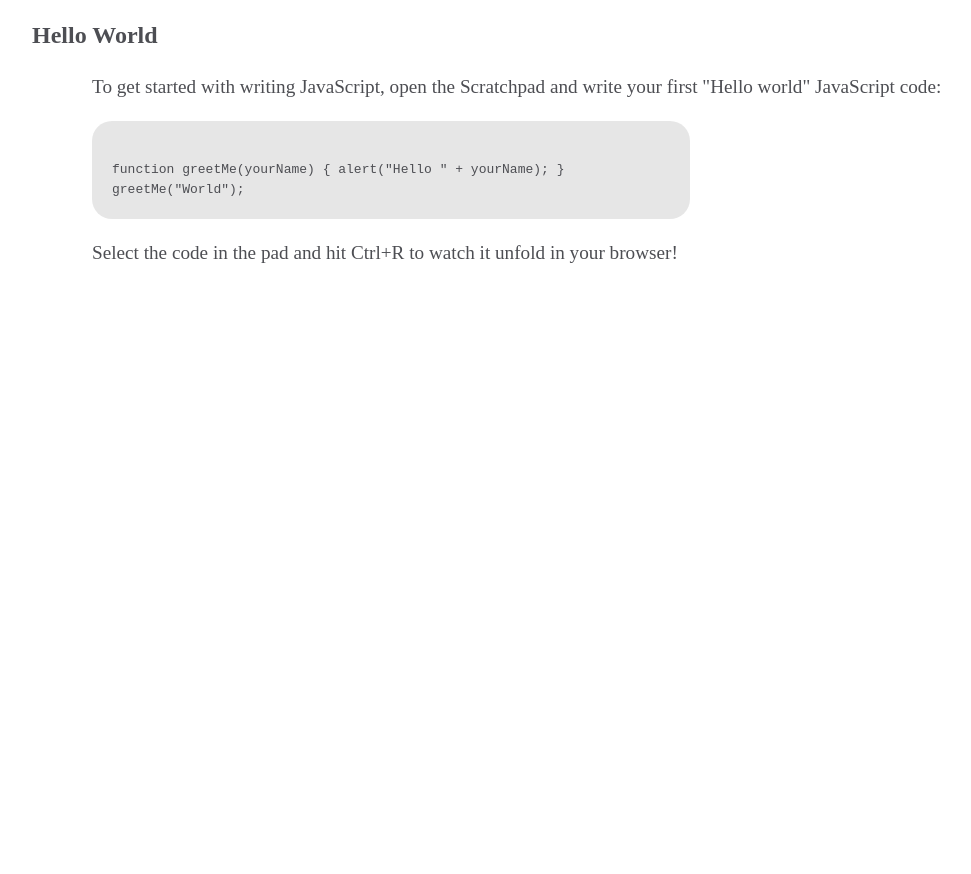
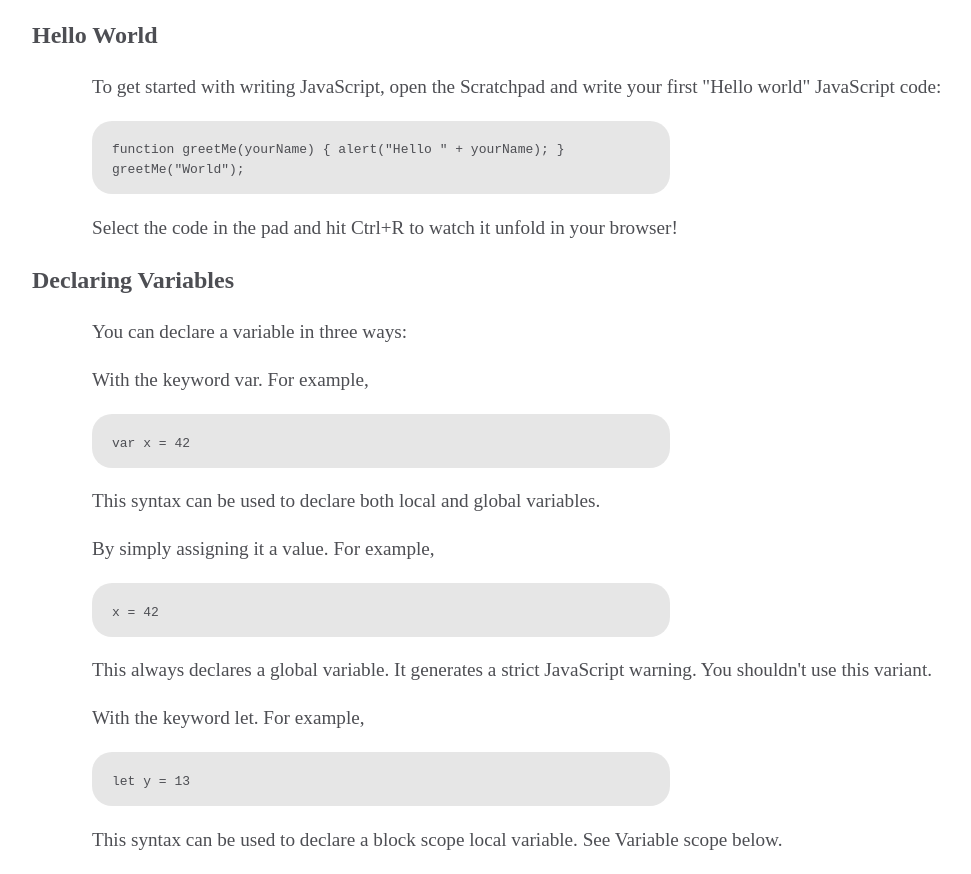
Before and after one commit to ithemark/Technical_Documentation, a plain HTML site: page Index.html in a window 1280 px wide. Shown: the part 1515-2389 px from the top of the page, without its empty margins (288-1259 px from the left). Before the commit the page ends 1802 px from the top, so only its background shows below. Drawn offline with Linux system fonts and the light colour scheme.

```diff
--- a/Index.css
+++ b/Index.css
@@ -16,7 +16,6 @@
     border-color: rgba(0, 22, 22, 0.4);
     text-align: center;
     overflow: scroll;
-    overflow-x: hidden;
 }
 
 #list{
@@ -33,7 +32,6 @@
 }
 
 .link{
-    width: 100%;
     font-size: large;
     border-top: solid;
     border-color: rgb(0, 22, 22, 0.4);
@@ -95,7 +93,24 @@
     border: 2px hidden black;
     border-radius: 20px;
     margin-left: 60px;
-    padding: 20px;
+    padding-bottom: 15px;
+    padding-left: 20px;
     font-size: medium;
     background-color: rgb(128, 128, 128, 0.2);
 }
+
+@media (max-width: 700px) {
+    #selection_tab{
+        position: absolute;
+        width: 100%;
+        top: 0;
+        height: 300px;
+        border-bottom: 4px solid rgb(128, 128, 128, 1)
+    }
+
+    #main-body{
+        width: 100%;
+        top: 300px;
+        left: 0;
+    }
+}
--- a/Index.html
+++ b/Index.html
@@ -36,6 +36,10 @@
 
                 <li id="item">
                     <a id="5" class="link" href="#hello_world">Hello World</a>
+                </li>
+
+                <li id="item">
+                    <a id="4" class="link" href="#declaring_variables">Declaring Variables</a>
                 </li>
 
             </ul>
@@ -145,6 +149,49 @@
                     Select the code in the pad and hit Ctrl+R to watch it unfold in your browser!
                 </p>
             </section>
+
+            <section>
+                <h1 id="declaring_variables">Declaring Variables</h1>
+                <p>
+                    You can declare a variable in three ways:
+                </p>
+
+                <p>
+                    With the keyword var. For example,
+                </p>
+
+                <code>
+                    var x = 42
+                </code>
+
+                <p>
+                    This syntax can be used to declare both local and global variables.
+                </p>
+
+                <p>
+                    By simply assigning it a value. For example,
+                </p>
+
+                <code>
+                    x = 42
+                </code>
+
+                <p>
+                    This always declares a global variable. It generates a strict JavaScript warning. You shouldn't use this variant.
+                </p>
+
+                <p>
+                    With the keyword let. For example,
+                </p>
+
+                <code>
+                    let y = 13
+                </code>
+
+                <p>
+                    This syntax can be used to declare a block scope local variable. See Variable scope below.
+                </p>
+            </section>
         </main>
 
     </body>
```
